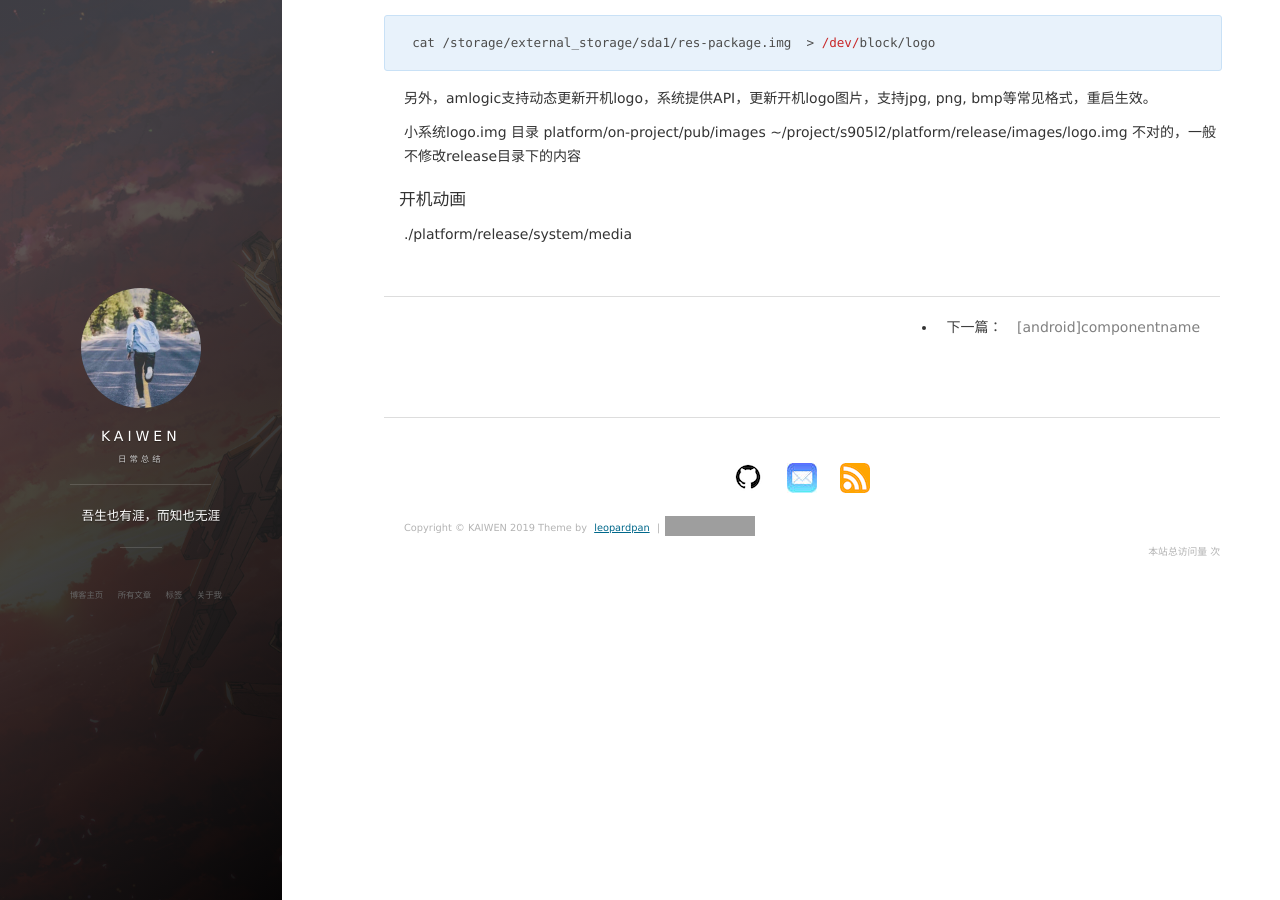
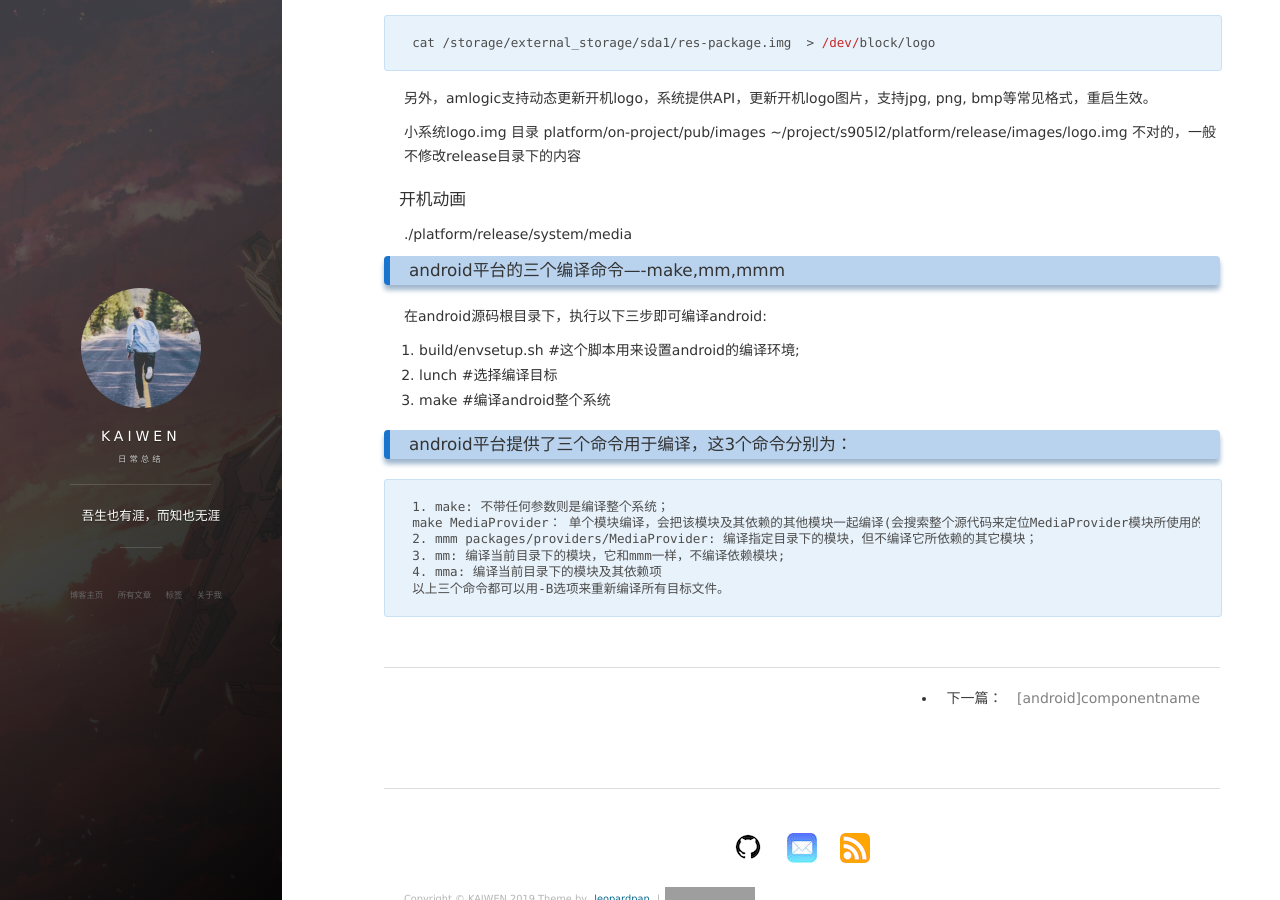
Before and after one commit to kaiwenll/liangkaiwen.github.io11, a Jekyll site: the page built from _posts/2019-9-19-commands.md, in a window 1280 px wide and 900 px high, scrolled down 1833 px. Built offline with Jekyll 4.4.1, drawn with Linux system fonts in a browser that asks for light colours; nearby versions of some CDN libraries; our own code applies the rules of GitHub Pages for plain Markdown files; comment, search, counter and statistics services are not loaded; some of the changed text lies outside the part shown; grey boxes are pictures that could not be loaded.

Commit message:
Update and rename 2019-9-19-Amlogic-commands.md to 2019-9-19-commands.md

````diff
--- a/_posts/2019-9-19-Amlogic-commands.md
+++ b/_posts/2019-9-19-commands.md
@@ -97,3 +97,19 @@ cat /storage/external_storage/sda1/res-package.img  > /dev/block/logo
 
 #### 开机动画
 ./platform/release/system/media
+
+### android平台的三个编译命令----make,mm,mmm
+在android源码根目录下，执行以下三步即可编译android:
+1. build/envsetup.sh #这个脚本用来设置android的编译环境;
+2. lunch #选择编译目标
+3. make #编译android整个系统
+
+### android平台提供了三个命令用于编译，这3个命令分别为：
+```
+1. make: 不带任何参数则是编译整个系统；
+make MediaProvider： 单个模块编译，会把该模块及其依赖的其他模块一起编译(会搜索整个源代码来定位MediaProvider模块所使用的Android.mk文件，还要判断该模块依赖的其他模块是否有修改)；
+2. mmm packages/providers/MediaProvider: 编译指定目录下的模块，但不编译它所依赖的其它模块；
+3. mm: 编译当前目录下的模块，它和mmm一样，不编译依赖模块;
+4. mma: 编译当前目录下的模块及其依赖项
+以上三个命令都可以用-B选项来重新编译所有目标文件。
+```
````
